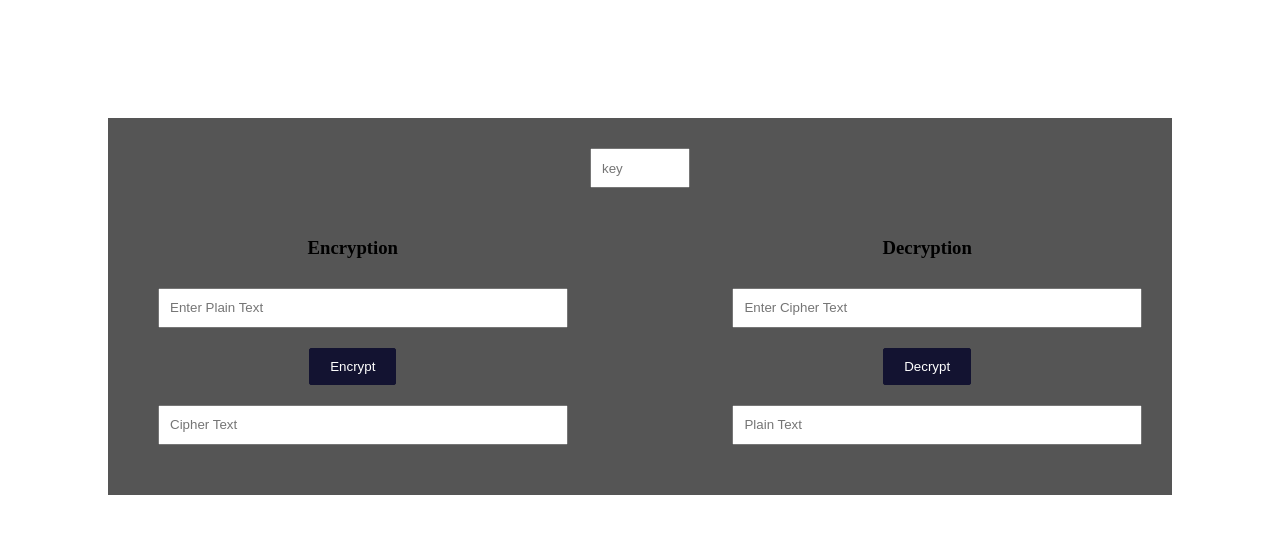
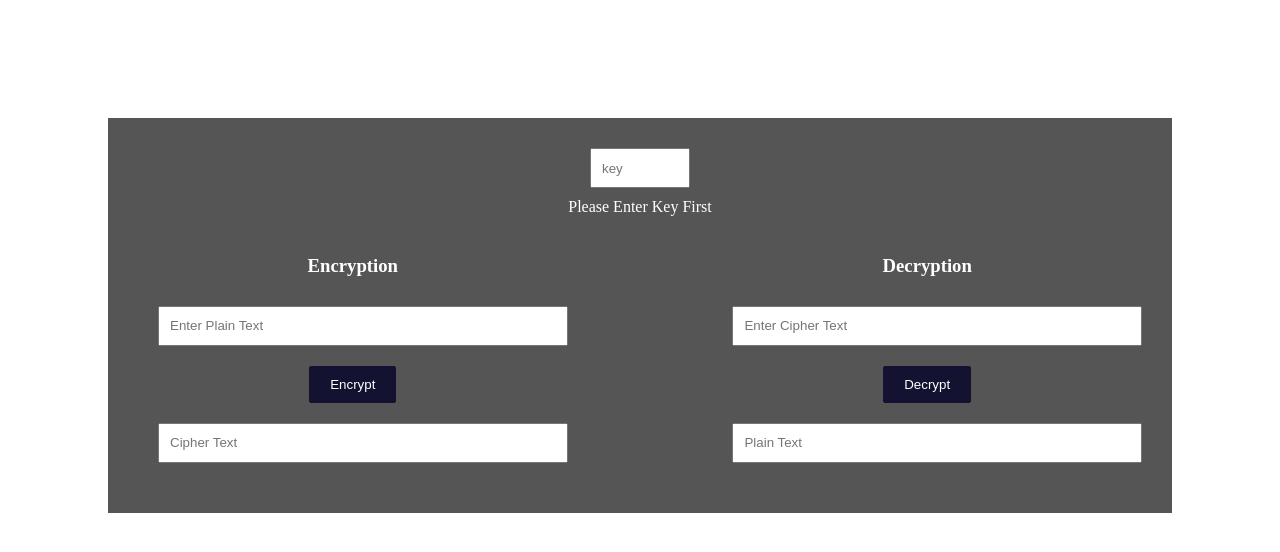
Before and after one commit to niftyrinki/caesar-cipher, a plain HTML site: page index.html in a window 1280 px wide. Both pictures are taken after a click on the button "Encrypt". Shown: the part 48-600 px from the top of the page. Drawn offline with Linux system fonts and the light colour scheme.

Commit message:
add constraint to the key

```diff
--- a/caesar.js
+++ b/caesar.js
@@ -5,6 +5,7 @@ var plain2 = document.getElementById('plain2');
 var encryptBtn = document.getElementById('encryptBtn');
 var decryptBtn = document.getElementById('decryptBtn');
 var num = document.getElementById('num');
+var error = document.getElementById('error');
 
 function isUpper(ch) {
 	return (ch.charCodeAt(0) > 64 && ch.charCodeAt(0) < 91);
@@ -25,6 +26,10 @@ decryptBtn.addEventListener("click", function() {
 function crypt(k, plain, cipher) {
 	var a = [];
 	var x;
+	if(!k) {
+		error.innerHTML = "Please Enter Key First";
+		return;
+	}
 
 	for(var i = 0; i < plain.value.length; i++) {
 
--- a/index.html
+++ b/index.html
@@ -8,6 +8,7 @@
 			<h1>Caesar Ciphers: Encrypting and Decrypting</h1>
 			<div class="container">
 			<div class="key"><input type="number" placeholder="key" id="num"/></div>
+			<div id="error"></div>
 				<div class="encrypt">
 					<h3>Encryption</h3>
 					<input type="text" placeholder="Enter Plain Text" id="plain1"/>
--- a/style.css
+++ b/style.css
@@ -9,6 +9,7 @@
 	background-color: #555555;
 	display: inline-block;
 	margin-top: 100px;
+	color: #ffffff;
 
 
 }
@@ -55,6 +56,11 @@ button {
 	text-align: center;
 }
 
+.error {
+	width: 100%;
+	text-align: center;
+}
+
 
 .key  input {
 	width : 100px;
```
